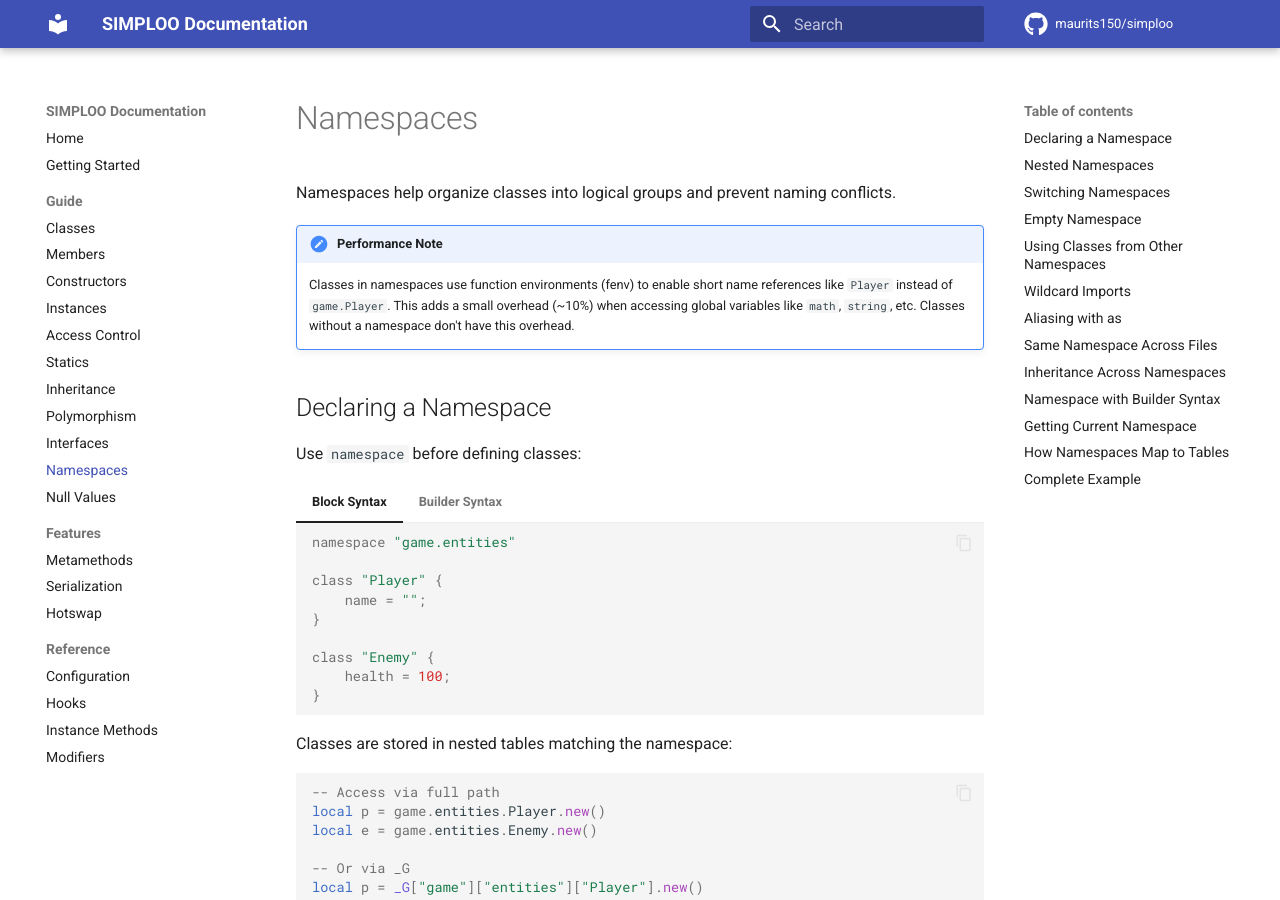
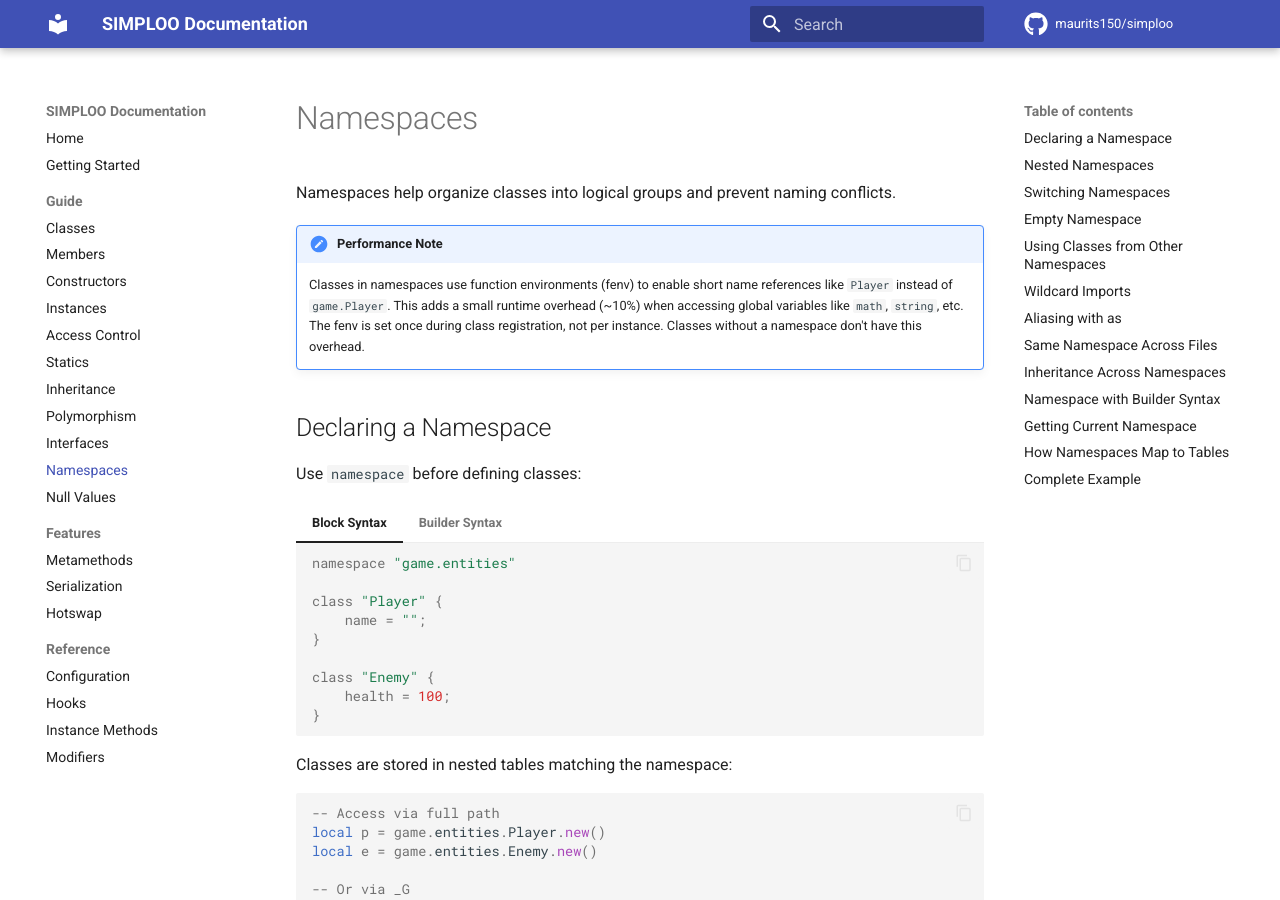
Before and after one commit to maurits150/simploo, an MkDocs documentation site: the page built from docs/guide/namespaces.md, in a window 1280 px wide and 900 px high. Built offline with MkDocs 1.6.1 and Material for MkDocs 9.7.7, drawn with Linux system fonts in a browser that asks for light colours; comment, search, counter and statistics services are not loaded.

Commit message:
Clarify fenv performance note in namespaces docs

```diff
--- a/docs/guide/namespaces.md
+++ b/docs/guide/namespaces.md
@@ -3,7 +3,7 @@
 Namespaces help organize classes into logical groups and prevent naming conflicts.
 
 !!! note "Performance Note"
-    Classes in namespaces use function environments (fenv) to enable short name references like `Player` instead of `game.Player`. This adds a small overhead (~10%) when accessing global variables like `math`, `string`, etc. Classes without a namespace don't have this overhead.
+    Classes in namespaces use function environments (fenv) to enable short name references like `Player` instead of `game.Player`. This adds a small runtime overhead (~10%) when accessing global variables like `math`, `string`, etc. The fenv is set once during class registration, not per instance. Classes without a namespace don't have this overhead.
 
 ## Declaring a Namespace
 
```
